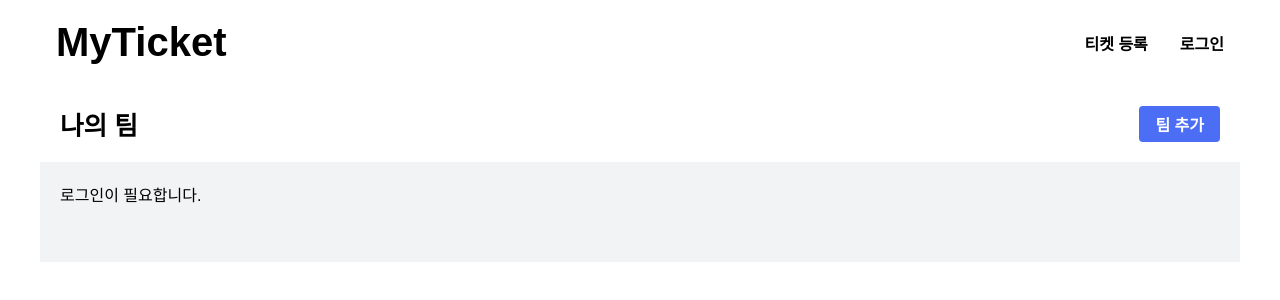
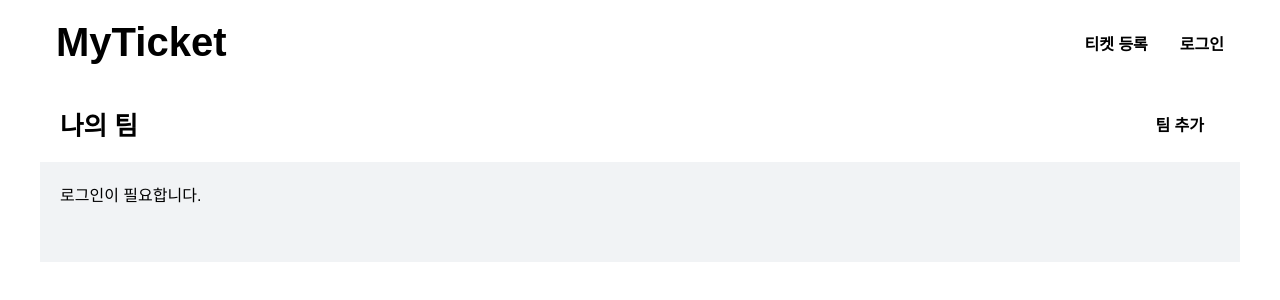
Before and after one commit to eenaree/my-ticket, a React app: page / in a window 1280 px wide. Shown: the top 300 px of the page. Built offline with nearby package versions, Linux system fonts and the light colour scheme; a web font is replaced by a local one.

Commit message:
Feat: 버튼 중요도에 따라 버튼의 디자인을 변경하는 `variant` props 추가

```diff
--- a/src/components/common/Button/index.tsx
+++ b/src/components/common/Button/index.tsx
@@ -1,28 +1,27 @@
 import * as React from 'react';
-import { colors } from '@styles/theme';
 import { styles } from './styles';
 
 interface Props {
   fullWidth?: boolean;
   bgColor?: string;
   size?: 'small' | 'medium' | 'large';
+  variant?: 'primary' | 'secondary' | 'basic';
 }
 
 export default function Button({
   children,
   fullWidth,
-  bgColor,
+  // bgColor,
   size = 'medium',
+  variant = 'basic',
   ...props
 }: React.PropsWithChildren<Props> & React.ComponentPropsWithRef<'button'>) {
   return (
     <button
       type="button"
-      css={[styles.button, styles[size]]}
+      css={[styles.button, styles[size], styles[variant]]}
       style={{
         ['--button-width']: fullWidth ? '100%' : 'auto',
-        ['--button-color']: bgColor ? colors.white : colors.black,
-        ['--button-bg']: bgColor || 'transparent',
       }}
       {...props}
     >
--- a/src/components/common/Button/styles.ts
+++ b/src/components/common/Button/styles.ts
@@ -1,4 +1,5 @@
 import { css } from '@emotion/react';
+import { colors } from '@styles/theme';
 
 export const styles = {
   button: css({
@@ -6,8 +7,6 @@ export const styles = {
     paddingLeft: '1rem',
     paddingRight: '1rem',
     borderRadius: 4,
-    color: 'var(--button-color)',
-    backgroundColor: 'var(--button-bg)',
     fontWeight: 600,
     '&:disabled': {
       cursor: 'not-allowed',
@@ -25,4 +24,20 @@ export const styles = {
     height: '3rem',
     fontSize: '1.25rem',
   }),
+  primary: css({
+    background: colors.indigo[600],
+    color: colors.white,
+    border: `1px solid ${colors.indigo[600]}`,
+  }),
+  secondary: css({
+    background: colors.white,
+    color: colors.indigo[600],
+    border: `1px solid ${colors.gray[200]}`,
+    boxShadow: '0 2px 6px rgba(0,0,0,0.05)',
+  }),
+  basic: css({
+    background: 'transparent',
+    color: colors.black,
+    border: 'none',
+  }),
 };
```
